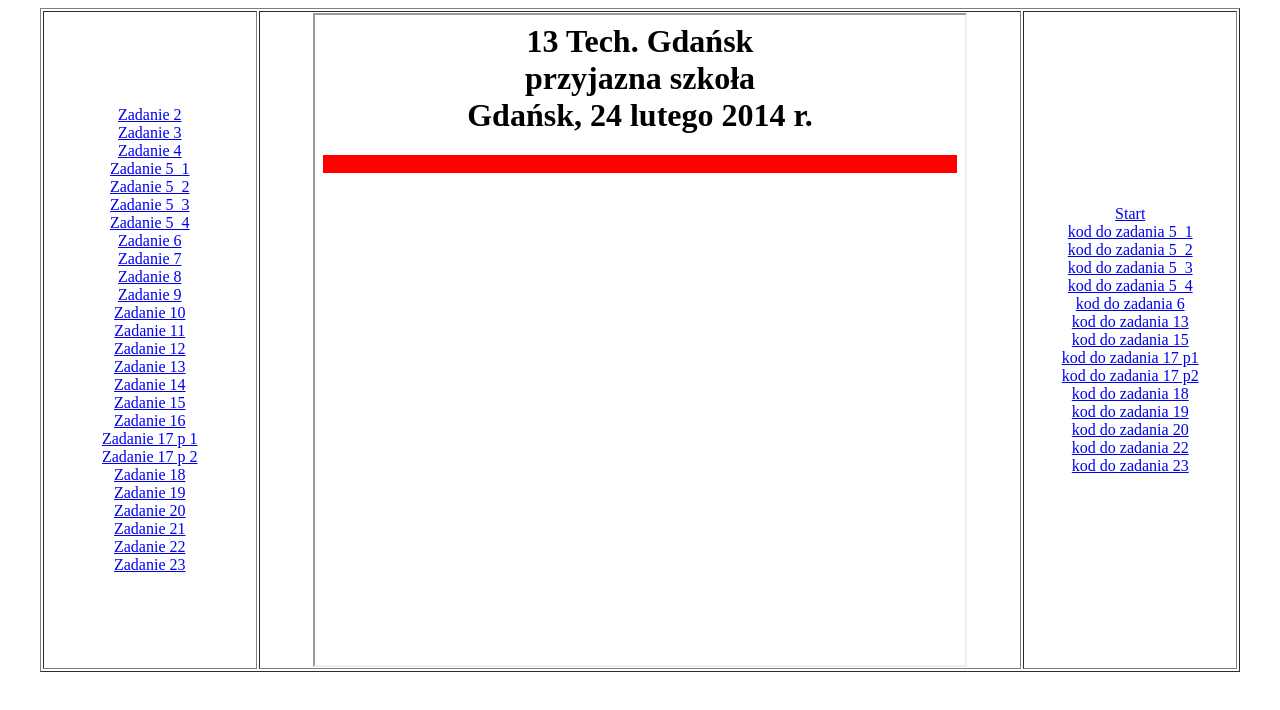
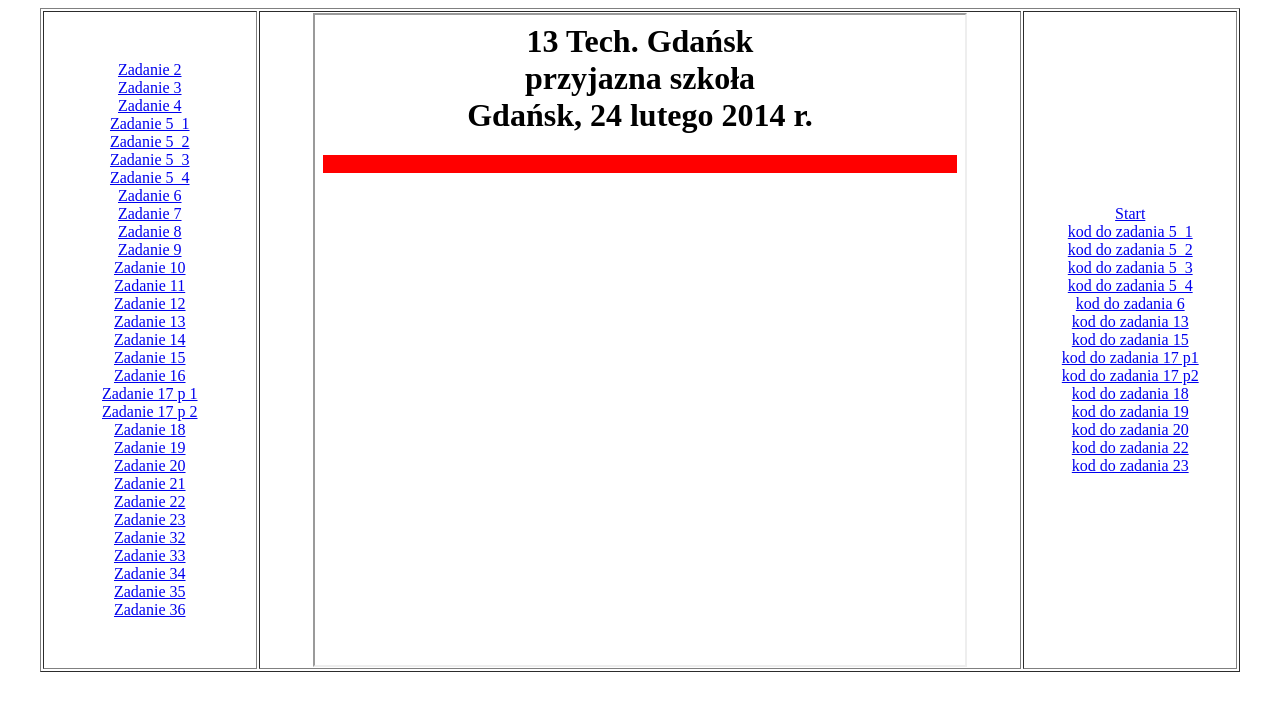
Before and after one commit to zdatny/z1-15, a plain HTML site: page index.html in a window 1280 px wide. Drawn offline with Linux system fonts and the light colour scheme.

Commit message:
Update index.html

```diff
--- a/index.html
+++ b/index.html
@@ -59,6 +59,16 @@
                 <a href="zadanie22_gaje.html" target="strony">Zadanie 22 </a>
                 <br>
                 <a href="zadanie23_gaje.html" target="strony">Zadanie 23 </a>
+                <br>
+                <a href="zadanie32_gaje.html" target="strony">Zadanie 32 </a>
+                <br>
+                <a href="zadanie33_gaje.html" target="strony">Zadanie 33 </a>
+                <br>
+                <a href="zadanie34_gaje.html" target="strony">Zadanie 34 </a>
+                <br>
+                <a href="zadanie35_gaje.html" target="strony">Zadanie 35 </a>
+                <br>
+                <a href="zadanie36_gaje.html" target="strony">Zadanie 36 </a>
             </td>
             <td align=center><iframe width=650 height=650 name="strony" src="start.html" border="0"></iframe>
             </td>
```
